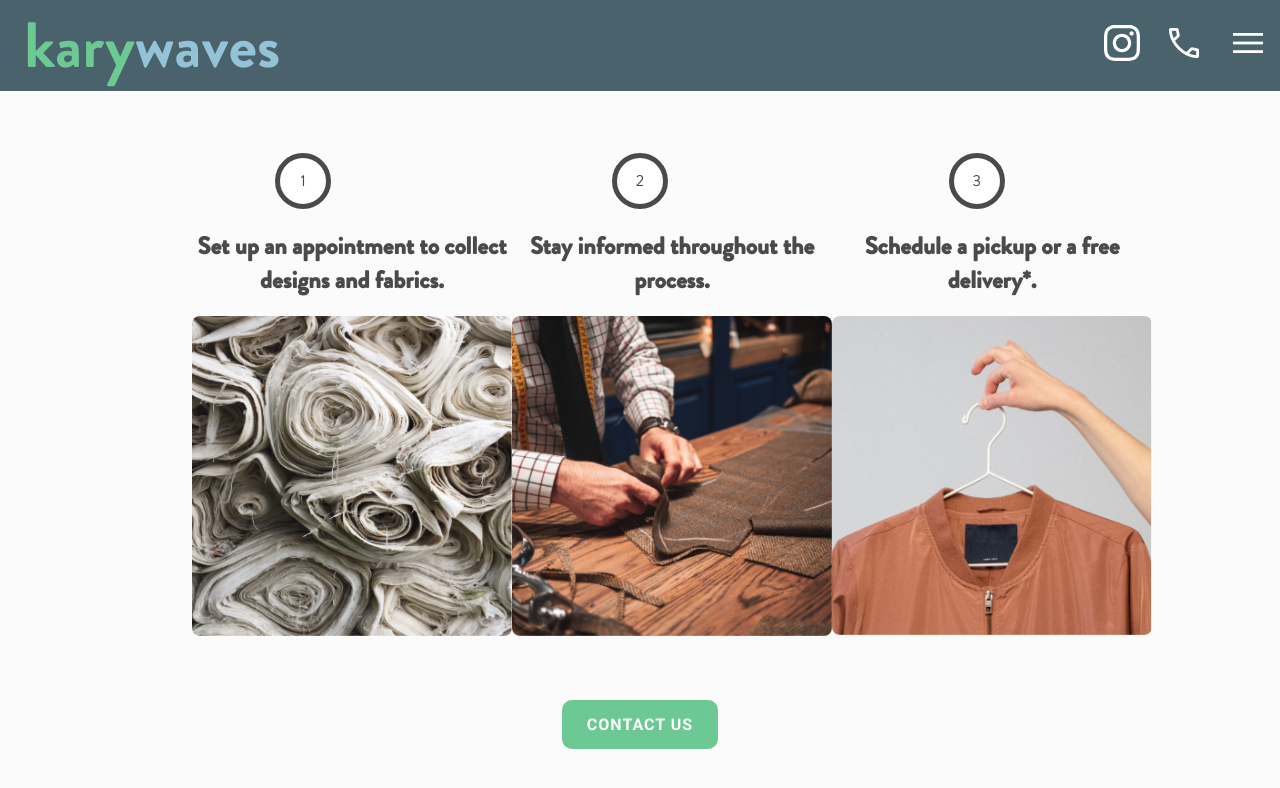
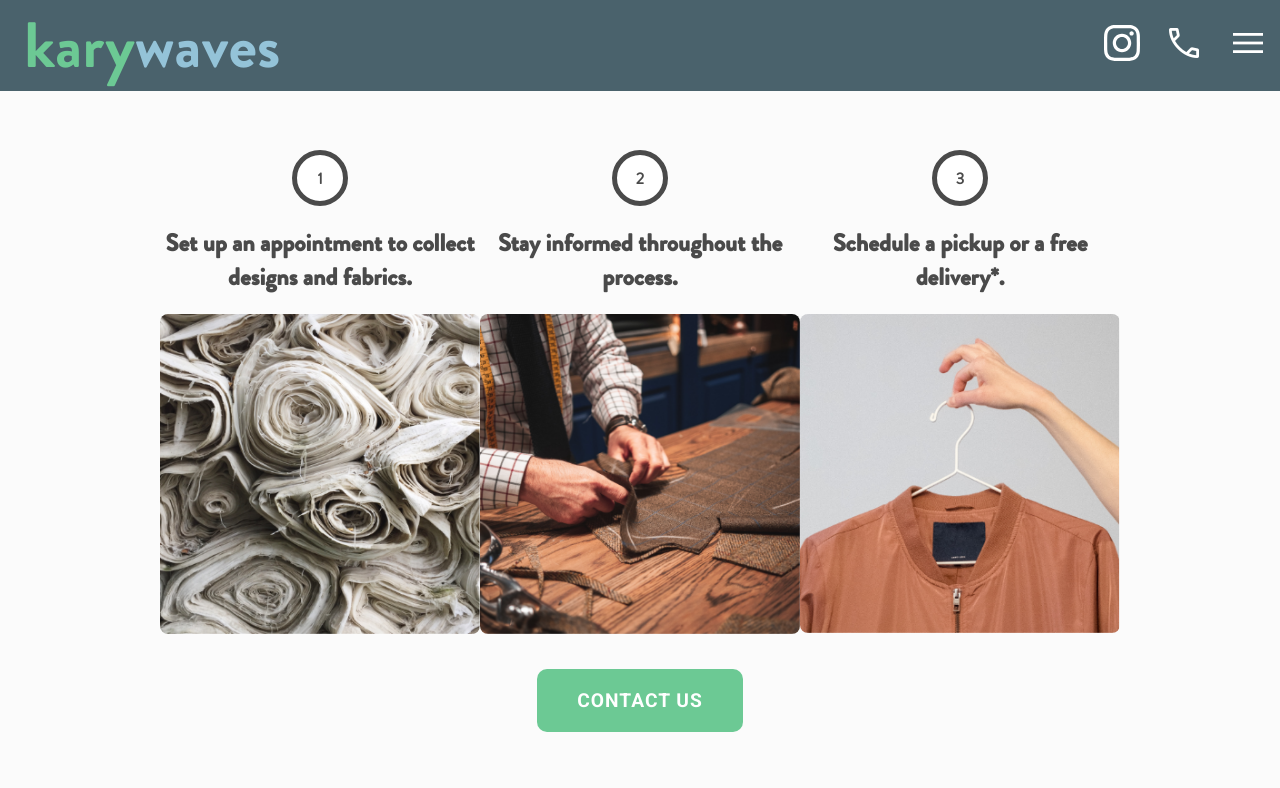
Before and after one commit to kmacancela/kw, a React (Create React App) app: page /how-to in a window 1280 px wide. Shown: the top 788 px of the page. Built offline with nearby package versions, Linux system fonts and the light colour scheme; no server answers.

Commit message:
adding styling to how to

```diff
--- a/src/App.css
+++ b/src/App.css
@@ -46,12 +46,12 @@ button {
     background-color: #6CC994;
     border: none;
     color: #FFFFFF;
-    padding: 15px 25px;
+    padding: 20px 40px;
     border-radius: 10px;
     text-transform: uppercase;
     font-family: "Roboto", sans-serif;
     font-weight: bold;
-    font-size: 1em;
+    font-size: 1.2em;
     letter-spacing: 1px;
     margin: 1em 0;
     cursor: pointer; }
--- a/src/components/Contact/Contact.jsx
+++ b/src/components/Contact/Contact.jsx
@@ -2,9 +2,9 @@ import React, { useEffect, useState } from 'react';
 import { useForm } from "react-hook-form";
 import { useNavigate } from 'react-router-dom'
 import styled from 'styled-components';
-import "./contact.css"
 import { init, sendForm } from 'emailjs-com';
-init('user_oJthLvb60cvjmkJAL');
+
+init('user_' + process.env.REACT_APP_PUBLIC_KEY);
 
 const Styles = styled.div`
  background: lavender;
@@ -61,7 +61,7 @@ const Styles = styled.div`
 }
 `;
 
-const Contact = ({handleNav}) => {
+const Contact = () => {
     const [statusMessage, setStatusMessage] = useState("");
     const [contactNumber, setContactNumber] = useState("000000");
 
--- a/src/components/Contact/contact.css
+++ /dev/null
@@ -1,19 +0,0 @@
-#contact.page {
-    flex-direction: column;
-    align-items: center;
-    justify-content: initial;
-    margin-top: 3em; }
-    #contact h1.title {
-        margin-bottom: 0;
-    }
-
-.contactForm {
-    width: 40%;
-    text-align: center; }
-    .contactForm form {
-        display: flex;
-        flex-direction: column; }
-        .contactForm form .row {
-            display: flex; }
-            .contactForm form .col {
-                width: 50%; }
--- a/src/components/HowTo/HowTo.jsx
+++ b/src/components/HowTo/HowTo.jsx
@@ -1,44 +1,97 @@
-import React, { useEffect } from 'react';
-import "./howTo.css"
+import React, { useEffect, useState } from 'react';
 import { useNavigate } from 'react-router-dom'
 import Step1 from '../../img/first-step.png'
 import Step2 from '../../img/second-step.png'
 import Step3 from '../../img/third-step.png'
+import Circle from '../../img/circle.svg'
+import styled from 'styled-components';
 
-const HowTo = ({handleNav}) => {
+const Styles = styled.div`
+    flex-direction: column;
+    align-items: center;
+
+    .button-container {
+        transition: 1s opacity ease-in; }
+    .description {
+        display: flex;
+        justify-content: space-between;
+        width: 75vw;
+        margin-top: -1em;
+        margin-bottom: 1em; }
+        .description .step {
+            transition: 1s opacity ease-in;
+            align-items: center;
+            display: flex;
+            flex-direction: column;
+            text-align: center;
+            width: 20em; }
+            .description .step .step-num {
+                display: flex;
+                align-items: center;
+                justify-content: center;
+                background-image: url(${Circle});
+                font-weight: bold;
+                width: 3.5em;
+                height: 3.5em; }
+            .description .step img {
+                width:100%;
+                border-radius: 0.5em; }
+`;
+
+const HowTo = () => {
+    const [hide1, sethide1] = useState(0);
+    const [hide2, sethide2] = useState(0);
+    const [hide3, sethide3] = useState(0);
+    const [hideBtn, sethideBtn] = useState(0);
 
     useEffect(() => {
-        handleNav(1);
+        var steps = document.getElementsByClassName("step");
+        for(var i = 0; i < steps.length; i++) {
+            if(i == 0) {
+                setTimeout(() => {
+                    sethide1(1);
+                }, 100);
+            }
+            else if(i == 1) {
+                setTimeout(() => {
+                    sethide2(1);
+                }, 400);
+            }
+            else if(i == 2) {
+                setTimeout(() => {
+                    sethide3(1);
+                    sethideBtn(1);
+                }, 700);
+            }
+        }
     });
-    // handleNav(1);
+
     const navigate = useNavigate();
-    const onClick = (to) => {
-        navigate(to);
-    }
+    const onClick = (to) => navigate(to);
 
     return (
-        <div id="how-to" className="page">
-            <div className="steps-bar">
-                <div className="step">1</div>
-                <div className="step">2</div>
-                <div className="step">3</div>
-            </div>
+        <Styles id="how-to" className="page">
             <div className="description">
-                <div class="step">
+                <div className="step" style={{opacity: hide1}}>
+                    <div className="step-num">1</div>
                     <h2>Set up an appointment to collect designs and fabrics.</h2>
                     <img src={Step1} alt="" />
                 </div>
-                <div class="step">
+                <div className="step" style={{opacity: hide2}}>
+                    <div className="step-num">2</div>
                     <h2>Stay informed throughout the process.</h2>
                     <img src={Step2} alt="" />
                 </div>
-                <div class="step">
+                <div className="step" style={{opacity: hide3}}>
+                    <div className="step-num">3</div>
                     <h2>Schedule a pickup or a free delivery*.</h2>
                     <img src={Step3} alt="" />
                 </div>
             </div>
-            <button onClick={()=>onClick("/contact")}>Contact Us</button>
-        </div>
+            <div className="button-container" style={{opacity: hideBtn}}>
+                <button onClick={()=>onClick("/contact")}>Contact Us</button>
+            </div>
+        </Styles>
     )
 }
 
--- a/src/components/HowTo/howTo.css
+++ /dev/null
@@ -1,28 +0,0 @@
-#how-to.page {
-    flex-direction: column;
-    align-items: center; }
-.steps-bar {
-    display: flex;
-    text-align: center;
-    justify-content: space-between;
-    white-space: nowrap;
-    width: 57vw; }
-    .steps-bar .step {
-        display: flex;
-        align-items: center;
-        justify-content: center;
-        background-image: url('../../img/circle.svg');
-        width: 3.5em;
-        height: 3.5em; }
-.description {
-    display: flex;
-    justify-content: space-between;
-    width: 70vw;
-    margin-bottom: 3em; }
-    .description .step {
-        display: flex;
-        flex-direction: column;
-        text-align: center;
-        width: 20em; }
-        .description .step img {
-            border-radius: 0.5em; }
```
Lines whose indentation alone changed are shown as unchanged.
